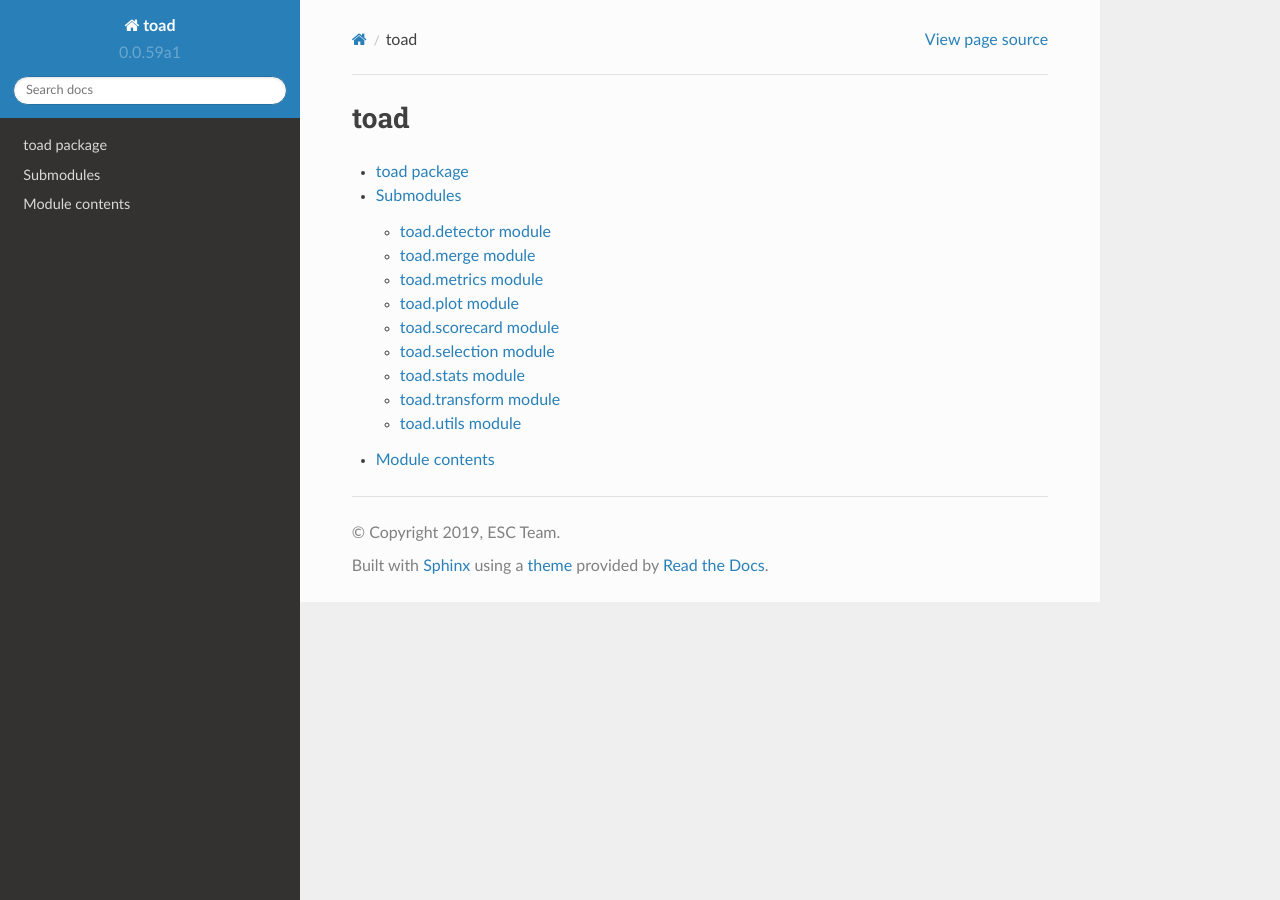
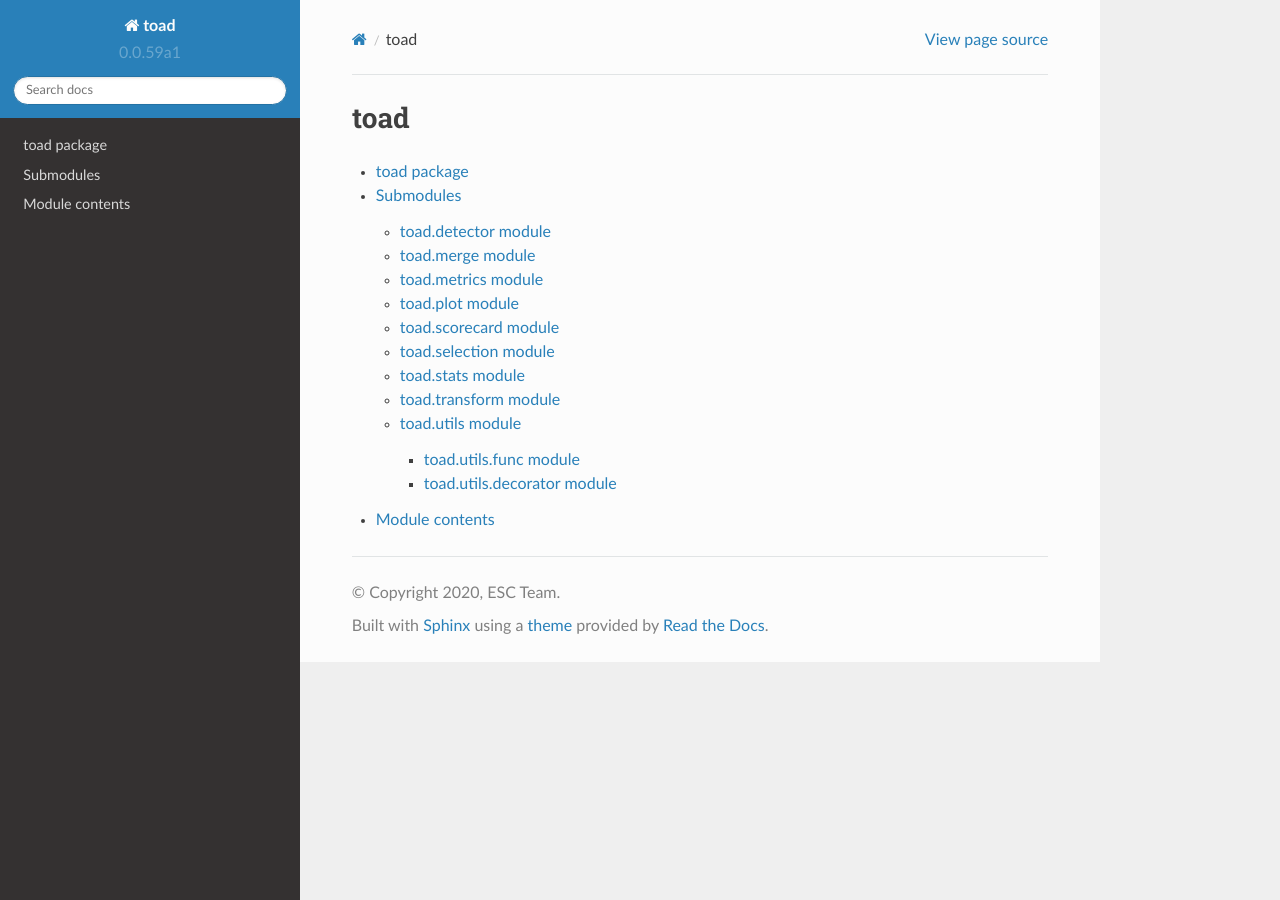
Before and after one commit to amphibian-dev/toad, a Sphinx documentation site: the page built from docs/source/modules.md, in a window 1280 px wide. Built offline with Sphinx 7.4.7 and the Read the Docs theme 2.0.0, drawn with Linux system fonts in a browser that asks for light colours.

Commit message:
update: docs for utils

````diff
--- a/docs/source/conf.py
+++ b/docs/source/conf.py
@@ -20,7 +20,7 @@ sys.path.insert(0, os.path.abspath('../..'))
 # -- Project information -----------------------------------------------------
 
 project = 'toad'
-copyright = '2019, ESC Team'
+copyright = '2020, ESC Team'
 author = 'ESC Team'
 
 
--- /dev/null
+++ b/docs/source/toad.utils.decorator.md
@@ -0,0 +1,8 @@
+## toad.utils.decorator module
+
+```eval_rst
+.. automodule:: toad.utils.decorator
+   :members:
+   :undoc-members:
+   :show-inheritance:
+```
--- /dev/null
+++ b/docs/source/toad.utils.func.md
@@ -0,0 +1,8 @@
+## toad.utils.func module
+
+```eval_rst
+.. automodule:: toad.utils.func
+   :members:
+   :undoc-members:
+   :show-inheritance:
+```
--- a/docs/source/toad.utils.md
+++ b/docs/source/toad.utils.md
@@ -2,8 +2,7 @@
 
 
 ```eval_rst
-.. automodule:: toad.utils
-   :members:
-   :undoc-members:
-   :show-inheritance:
+.. toctree::
+   toad.utils.func
+   toad.utils.decorator
 ```
````
